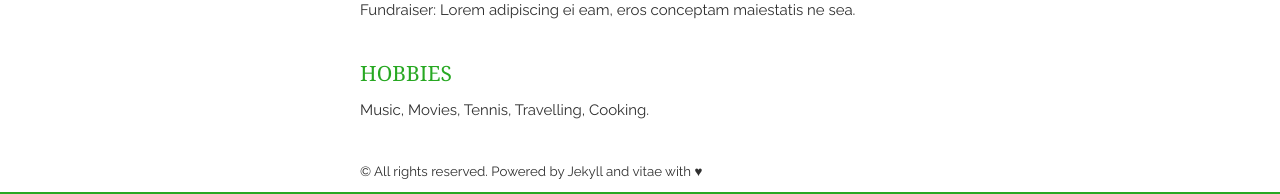
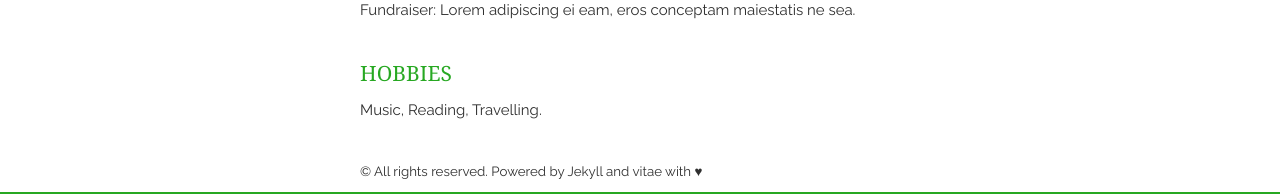
Before and after one commit to xzhcn6/vitae, a Jekyll site: the page built from index.html, in a window 1280 px wide. Shown: the part 1250-1444 px from the top of the page. Built offline with Jekyll 4.4.1, drawn with Linux system fonts in a browser that asks for light colours; nearby versions of some CDN libraries; Markdown is read by kramdown in place of the engine named in the settings; the list of posts is cut into pages by our own code.

Commit message:
[+]intersts.

```diff
--- a/_includes/interests.html
+++ b/_includes/interests.html
@@ -1,6 +1,6 @@
 <section class="thirteen columns">
     <h1>Hobbies</h1>
     <article>
-        <p>Music, Movies, Tennis, Travelling, Cooking.</p>
+        <p>Music, Reading, Travelling.</p>
     </article>
 </section>
```
